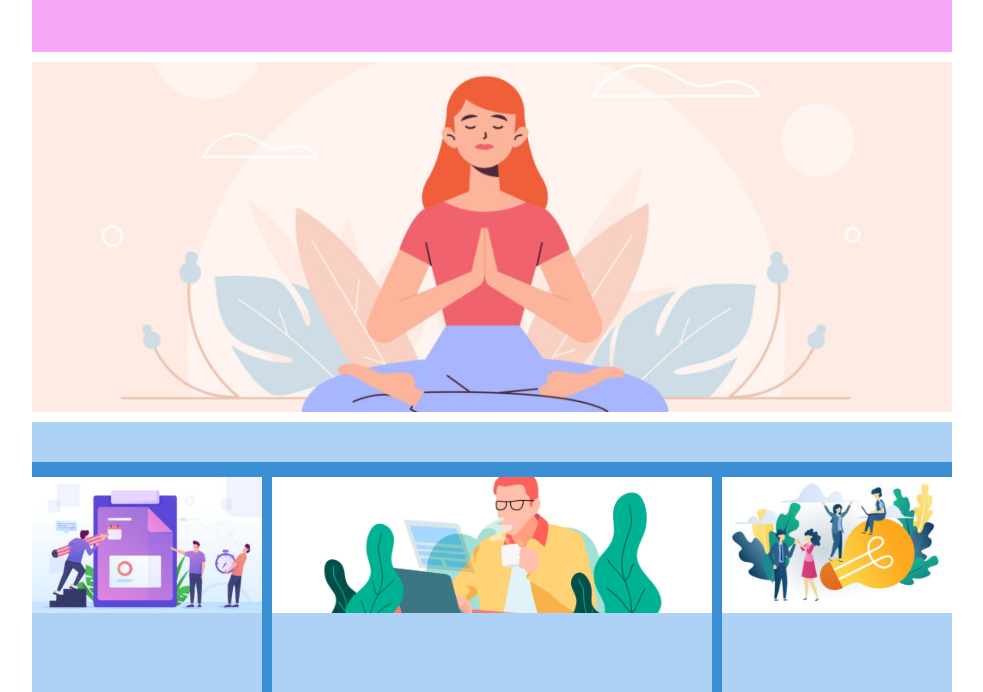
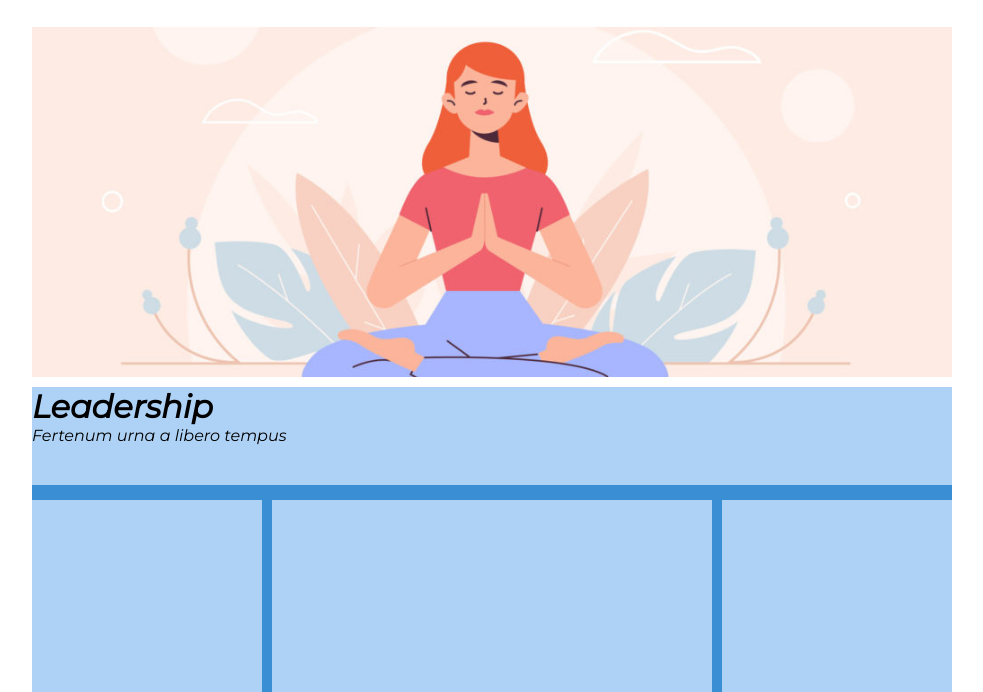
Before and after one commit to Eddishot/htmlcss-wp, a plain HTML site: page index.html in a window 1280 px wide. Shown: the part 108-800 px from the top of the page, without its empty margins (148-1131 px from the left). Drawn offline with Linux system fonts and the light colour scheme.

Commit message:
aggiunta font family

```diff
--- a/css/style.css
+++ b/css/style.css
@@ -2,6 +2,7 @@
     margin:0;
     padding:0;
     box-sizing: border-box;
+    font-family: 'Montserrat', sans-serif;
 }
 
 
@@ -9,7 +10,7 @@
 
 header{
     width: 920px;
-    height: 150px;
+
     background-color:rgb(248, 166, 248);
     margin: auto;
     margin-top: 10px;
@@ -28,6 +29,7 @@ ul li{
 }
 .navigazione{
     margin-top: 30px;
+    margin-bottom: 30px;
 }
 
 main{
@@ -59,6 +61,7 @@ main{
     width: 100%;
     height: 100%;
     object-fit: cover;
+
 }
 
 .container-2{
@@ -74,10 +77,14 @@ main{
 }
 
 .banner{
-    height: 40px;
+
     width: 100%;
     background-color:rgb(174, 210, 245);
     margin-bottom: 15px;
+}
+
+.banner p{
+    padding-bottom: 40px;
 }
 
 .float-1{
@@ -113,6 +120,7 @@ main{
 }
 
 
+
 footer{
     width:920px;
     height: 30px;
--- a/index.html
+++ b/index.html
@@ -2,6 +2,9 @@
 <html>
     <head>
         <link rel="stylesheet" href="css/style.css">
+        <link rel="preconnect" href="https://fonts.googleapis.com">
+        <link rel="preconnect" href="https://fonts.gstatic.com" crossorigin>
+        <link href="https://fonts.googleapis.com/css2?family=Montserrat:ital@1&display=swap" rel="stylesheet">
     </head>
     <title>
         struttura Wp
@@ -25,33 +28,51 @@
         </header>
 
         <main>
+
             <div class="container-1">
                 <img class="sfondo" src="img/banner.jpg" alt="Sfondo">
             </div>
+
             <div class="container-2 clearfix">
-                <div class="banner"></div>
+                <div class="banner">
+                    <h1>
+                        Leadership
+                    </h1>
+                    <p>Fertenum urna a libero tempus</p>
+                </div>
+
+
                 <aside class="float-1">
-                    <div class="float-sfondo">
-                        <img class="sfondo" src="img/img-2.jpg" alt="">
-                    </div>
-                </aside>
-                <section class="float-2">
-                    <div class="float-sfondo">
-                        <img class="sfondo" src="img/banner-2.jpg" alt="">
-                    </div>
-                </section>
-                <aside class="float-3">
-                    <div class="float-sfondo">
-                        <img class="sfondo" src="img/img-3.jpg" alt="">
-                    </div>
+                    <div class="float-sfondo"></div>
                 </aside>
 
+                <section class="float-2">
+                    <div class="float-sfondo"></div>
+                </section>
+
+                <aside class="float-3">
+                    <div class="float-sfondo"></div>
+                </aside>
             </div>
 
-        </main>
-        <footer>
 
 
-        </footer>
-    </body>
+
+
+
+
+
+
+
+
+
+
+
+        </main>
+     <footer>
+
+
+
+     </footer>
+     </body>
 </html>
```
